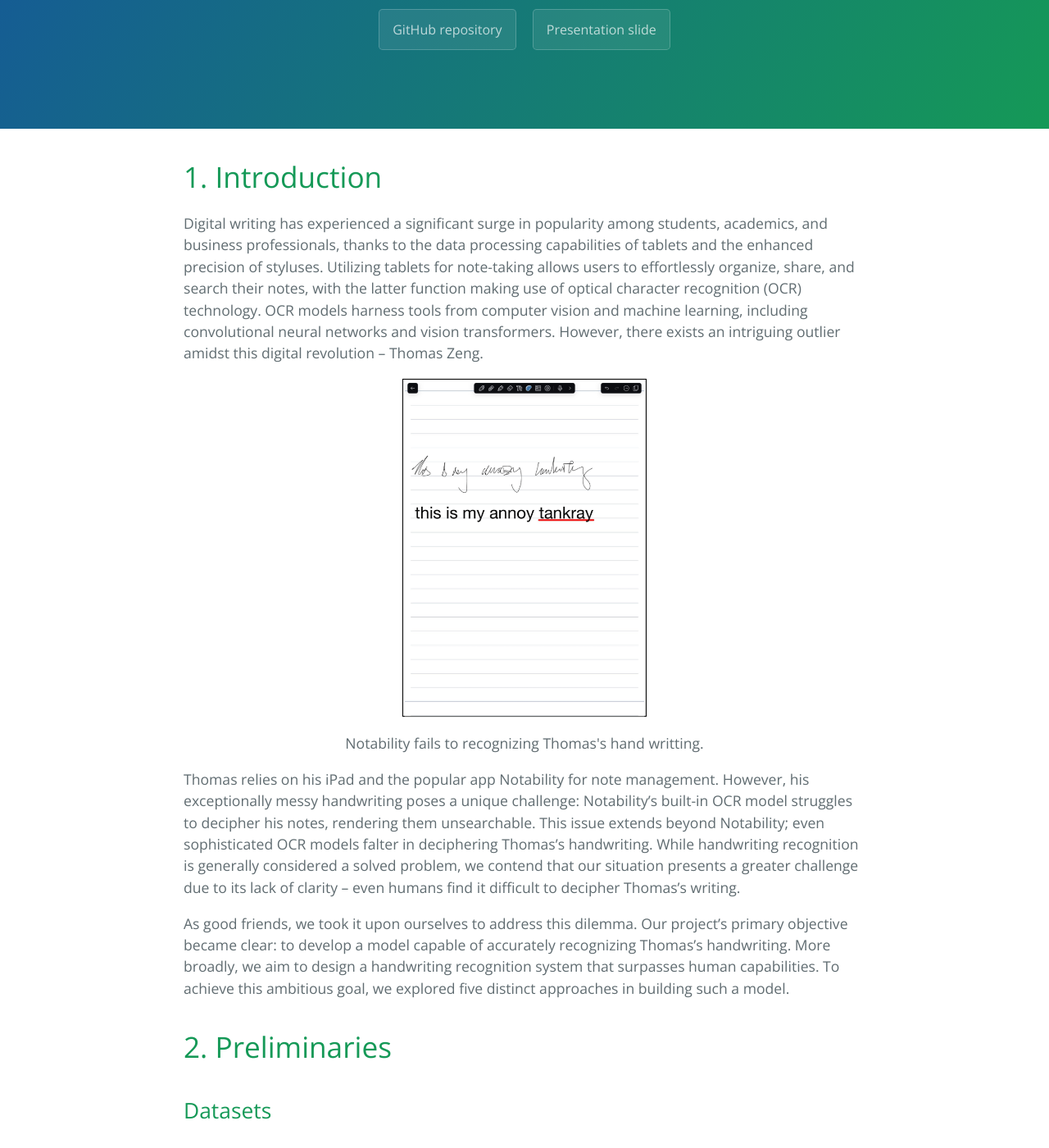
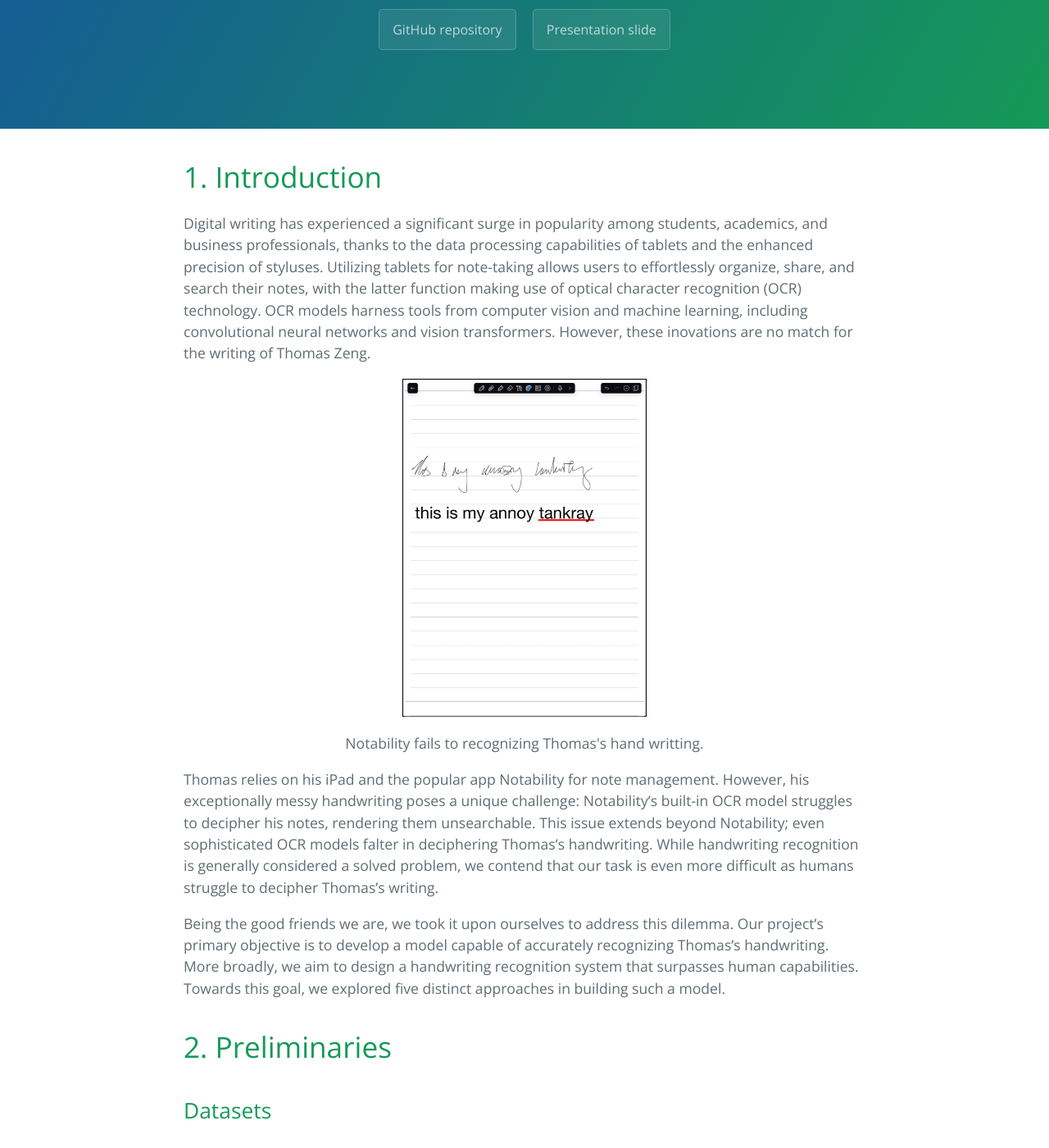
Before and after one commit to alex-clinton/cv-project-webpage, a Jekyll site: the page built from index.md, in a window 1280 px wide and 1400 px high, scrolled down 226 px. Shown: the whole window at 82% size. Built offline with Jekyll 4.4.1, drawn with Linux system fonts in a browser that asks for light colours; some of the changed text lies outside the part shown.

Commit message:
Update index.md

```diff
--- a/index.md
+++ b/index.md
@@ -4,16 +4,16 @@ layout: default
 
 # 1. Introduction
 
-Digital writing has experienced a significant surge in popularity among students, academics, and business professionals, thanks to the data processing capabilities of tablets and the enhanced precision of styluses. Utilizing tablets for note-taking allows users to effortlessly organize, share, and search their notes, with the latter function making use of optical character recognition (OCR) technology. OCR models harness tools from computer vision and machine learning, including convolutional neural networks and vision transformers. However, there exists an intriguing outlier amidst this digital revolution – Thomas Zeng.
+Digital writing has experienced a significant surge in popularity among students, academics, and business professionals, thanks to the data processing capabilities of tablets and the enhanced precision of styluses. Utilizing tablets for note-taking allows users to effortlessly organize, share, and search their notes, with the latter function making use of optical character recognition (OCR) technology. OCR models harness tools from computer vision and machine learning, including convolutional neural networks and vision transformers. However, these inovations are no match for the writing of Thomas Zeng.
 
 <div class="container">
 <img src="assets/images/thomas_notability.png" width="300"/>
 <figcaption> Notability fails to recognizing Thomas's hand writting. </figcaption>
 </div>
 
-Thomas relies on his iPad and the popular app Notability for note management. However, his exceptionally messy handwriting poses a unique challenge: Notability's built-in OCR model struggles to decipher his notes, rendering them unsearchable. This issue extends beyond Notability; even sophisticated OCR models falter in deciphering Thomas's handwriting. While handwriting recognition is generally considered a solved problem, we contend that our situation presents a greater challenge due to its lack of clarity – even humans find it difficult to decipher Thomas's writing.
+Thomas relies on his iPad and the popular app Notability for note management. However, his exceptionally messy handwriting poses a unique challenge: Notability's built-in OCR model struggles to decipher his notes, rendering them unsearchable. This issue extends beyond Notability; even sophisticated OCR models falter in deciphering Thomas's handwriting. While handwriting recognition is generally considered a solved problem, we contend that our task is even more difficult as humans struggle to decipher Thomas's writing.
 
-As good friends, we took it upon ourselves to address this dilemma. Our project's primary objective became clear: to develop a model capable of accurately recognizing Thomas's handwriting. More broadly, we aim to design a handwriting recognition system that surpasses human capabilities. To achieve this ambitious goal, we explored five distinct approaches in building such a model.
+Being the good friends we are, we took it upon ourselves to address this dilemma. Our project's primary objective is to develop a model capable of accurately recognizing Thomas's handwriting. More broadly, we aim to design a handwriting recognition system that surpasses human capabilities. Towards this goal, we explored five distinct approaches in building such a model.
 
 # 2. Preliminaries
 
@@ -57,11 +57,11 @@ In this project, we consider TrOCR [2] as our baseline. TrOCR is a transformer-b
 
 # 3. Methods
 
-In this sections, we describe five approaches that we have tried to improve the performance of the TrOCR in recognizing illegible handwriting.
+In the following sections, we describe five approaches that we used to try and improve the performance of the TrOCR on Thomas' handwriting.
 
 ## Aprroach 1 - Naive finetuning
 
-Our first approach was to fine-tune the baseline on Thomas' handwriting with the hope that the model could adapt quickly. In order to enable more efficient fine-tuning we also ran experiments where we frooze all of the weights in the encoder while keeping the decoder weigths trainable. Results are reported in Table 1. The results demonstrate that Thomas' dataset is both visually more difficult for humans and quantitatively more difficult for the OCR model than Alex's dataset. We also see that freezing the encoder facilitates more efficient fine-tuning in all instances. However, the performance is still far away from what we would hope for in an OCR model.
+Our first approach was to fine-tune the baseline TrOCR model on Thomas' handwriting with the hope that the model could adapt quickly. In order to enable more efficient fine-tuning we also ran experiments where we frooze all of the weights in the encoder while keeping the decoder weigths trainable. Results are reported in Table 1. The results demonstrate that Thomas' dataset is both visually more difficult for humans and quantitatively more difficult for the OCR model than Alex's dataset. We also see that freezing the encoder facilitates more efficient fine-tuning in all instances. However, the performance is still far away from what we would hope for in an OCR model.
 
 <div class="container">
     <table class="center" style="width: 50%; flex: 1;">
```
